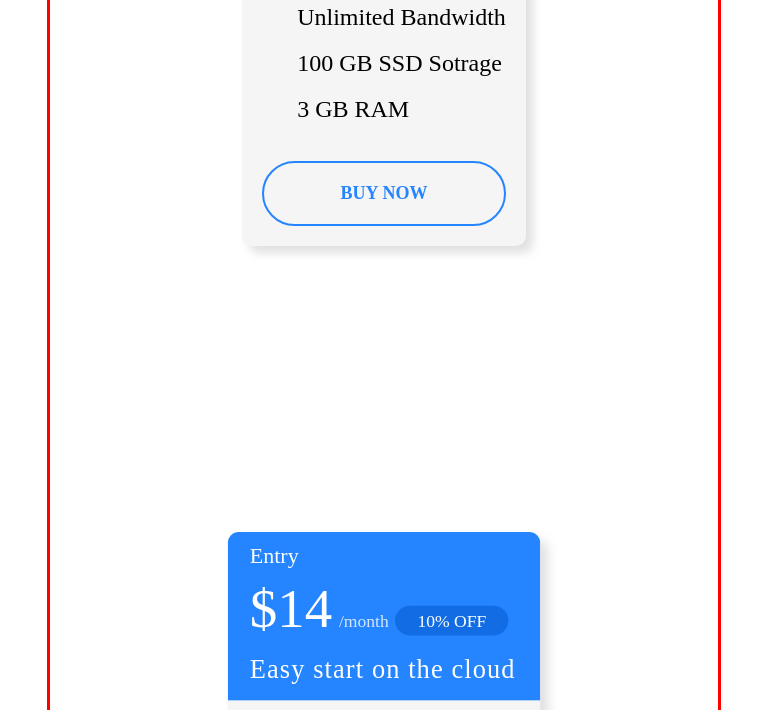
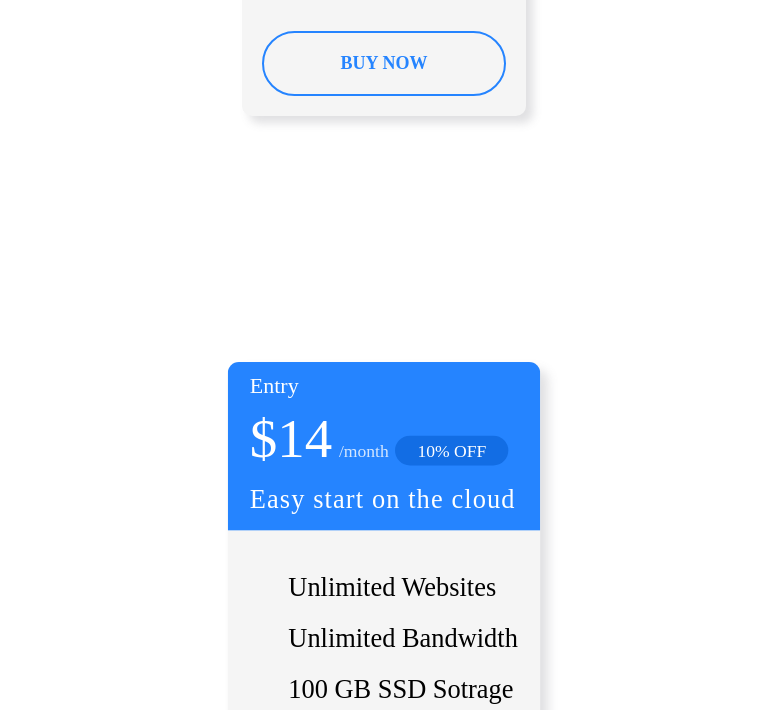
Before and after one commit to kadiri2006/websiteclone, a plain HTML site: page index.html in a window 768 px wide. Shown: the part 364-1074 px from the top of the page. Drawn offline with Linux system fonts and the light colour scheme.

Commit message:
block-card final

```diff
--- a/css/style.css
+++ b/css/style.css
@@ -12,7 +12,7 @@
 body {
   font-size: 2.4rem;
   line-height: 1.5;
-  padding: 5rem;
+  /* padding: 5rem; */
 }
 
 * {
@@ -541,7 +541,7 @@ a {
   max-width: 1140px;
 
   margin: 0 auto;
-  outline: solid 3px red;
+  /* outline: solid 3px red; */
 }
 
 /* Navbar */
@@ -678,10 +678,13 @@ a {
   gap: 27rem 0;
 }
 
-@media screen and (min-width: 720px) {
-  .block-cards .card {
-    max-width: 50rem;
-    margin-left: auto;
-    margin-right: auto;
+.block-cards .card {
+  max-width: 50rem;
+  margin: 0 auto;
+}
+
+@media screen and (max-width: 1020px) {
+  .block-cards.block {
+    padding: 0;
   }
 }
```
Also changed, not shown: index.html (+2 -0 lines).
